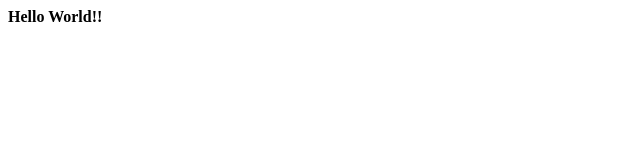
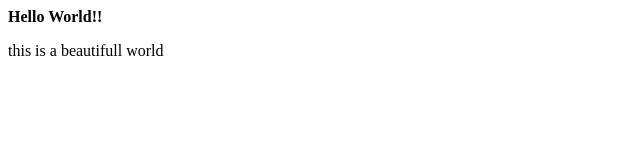
Before and after one commit to DimitrisBlank/Oikonometriki, a plain HTML site: page index.html in a window 1280 px wide. Shown: the whole page, without its empty margins (0-640 px from the left). Drawn offline with Linux system fonts and the light colour scheme.

Commit message:
Beautifull world

```diff
--- a/index.html
+++ b/index.html
@@ -6,6 +6,10 @@
 
 <body>
   <b>Hello World!!</b>
+
+  <p>
+  this is a beautifull world
+  </p>
 </body>
 
 </html>
```
